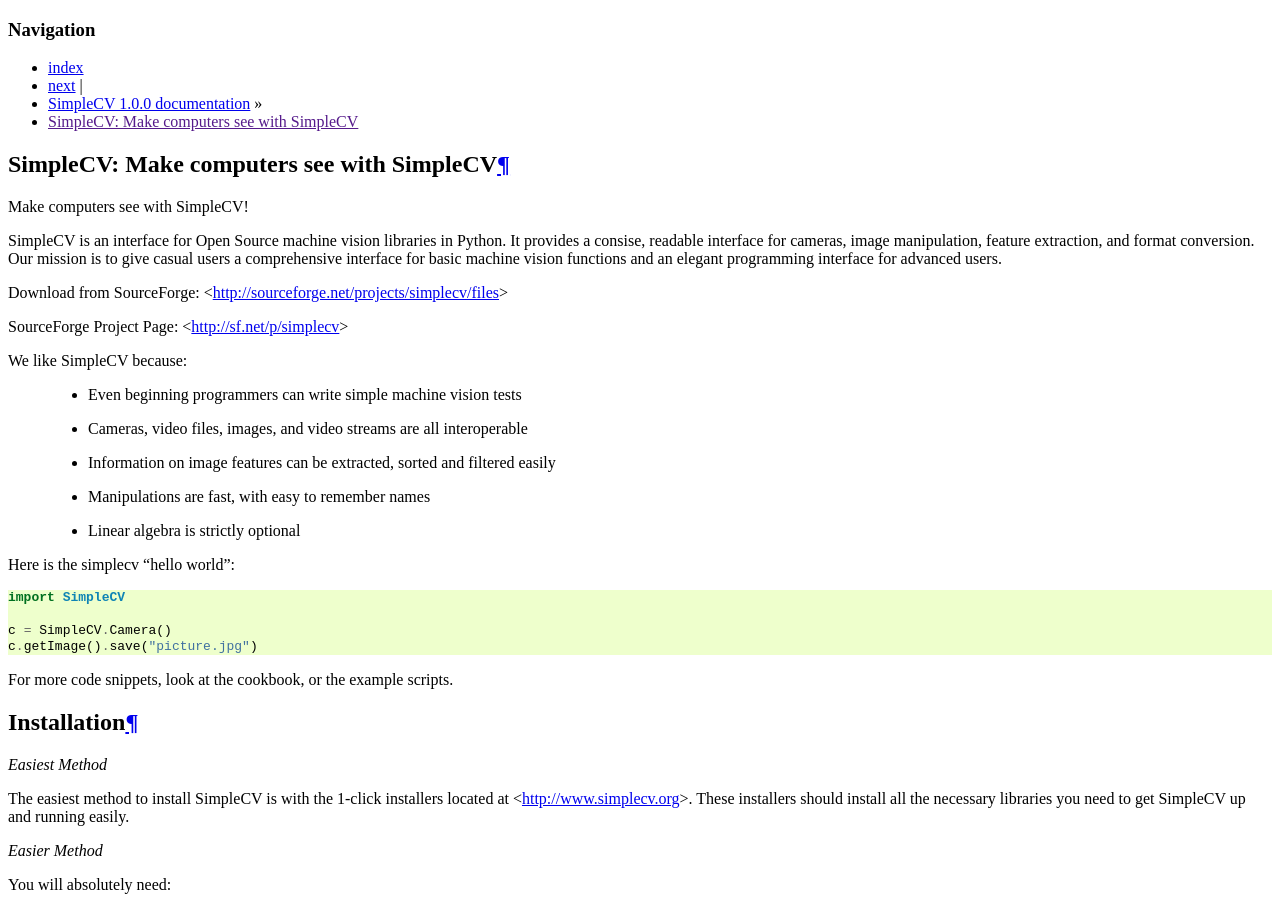
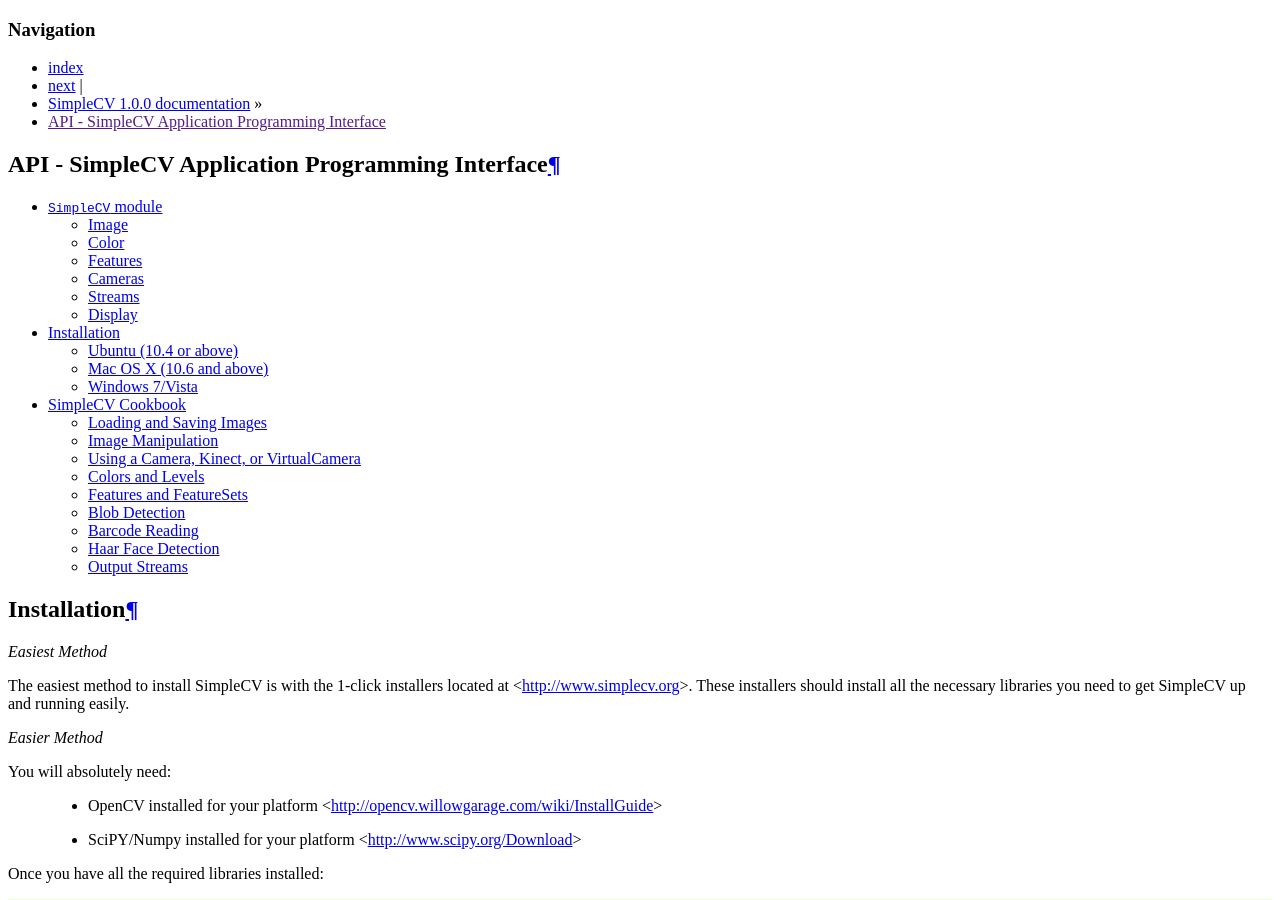
Before and after one commit to sightmachine/SimpleCV, a Sphinx documentation site: the page built from doc/index.rst, in a window 1280 px wide and 900 px high. Built offline with Sphinx 7.4.7, drawn with Linux system fonts in a browser that asks for light colours; part of the change alters nothing that is shown; some of the changed text lies outside the part shown.

```diff
--- a/doc/api.rst
+++ b/doc/api.rst
@@ -12,12 +12,38 @@ Image
    :inherited-members:
    :undoc-members:
 
+Color
+--------
+
+.. autoclass:: Color
+    :show-inheritance:
+    :members:
+    :inherited-members:
+    :undoc-members:
+
 .. autoclass:: ColorCurve
    :show-inheritance:
    :members:
    :inherited-members:
    :undoc-members:
 
+.. autoclass:: ColorMap
+    :show-inheritance:
+    :members:
+    :inherited-members:
+    :undoc-members:
+
+.. autoclass:: ColorSpace
+    :show-inheritance:
+    :members:
+    :inherited-members:
+    :undoc-members:
+
+.. autoclass:: ColorModel
+    :show-inheritance:
+    :members:
+    :inherited-members:
+    :undoc-members:
 
 
 Features
@@ -60,6 +86,13 @@ Features
    :inherited-members:
    :undoc-members:
 
+.. autoclass:: Chessboard
+    :show-inheritance:
+    :members:
+    :inherited-members:
+    :undoc-members:
+
+
 Cameras
 --------
 
@@ -96,3 +129,31 @@ Streams
    :members:
    :inherited-members:
    :undoc-members:
+
+.. autoclass:: VideoStream
+   :show-inheritance:
+   :members:
+   :inherited-members:
+   :undoc-members:
+
+
+Display
+---------
+
+.. autoclass:: Display
+   :show-inheritance:
+   :members:
+   :inherited-members:
+   :undoc-members:
+
+.. autoclass:: DrawingLayer
+   :show-inheritance:
+   :members:
+   :inherited-members:
+   :undoc-members:
+
+.. autoclass:: Font
+   :show-inheritance:
+   :members:
+   :inherited-members:
+   :undoc-members:
--- a/doc/index.rst
+++ b/doc/index.rst
@@ -1,39 +1,14 @@
-.. SimpleCV documentation master file, created by
-   sphinx-quickstart on Mon May 23 11:11:43 2011.
-   You can adapt this file completely to your liking, but it should at least
-   contain the root `toctree` directive.
+API - SimpleCV Application Programming Interface
+---------------------------
 
-SimpleCV: Make computers see with SimpleCV
-======================================================
+.. toctree::
+   :maxdepth: 2
+   :glob:
 
-Make computers see with SimpleCV!
+   api
+   installation
+   cookbook
 
-SimpleCV is an interface for Open Source machine vision libraries in Python.
-It provides a consise, readable interface for cameras, image manipulation, feature extraction, and format conversion.  Our mission is to give casual users a comprehensive interface for basic machine vision functions and an elegant programming interface for advanced users.
-
-Download from SourceForge: <http://sourceforge.net/projects/simplecv/files>
-
-SourceForge Project Page: <http://sf.net/p/simplecv>
-
-
-
-We like SimpleCV because:
-
- * Even beginning programmers can write simple machine vision tests
- * Cameras, video files, images, and video streams are all interoperable
- * Information on image features can be extracted, sorted and filtered easily
- * Manipulations are fast, with easy to remember names
- * Linear algebra is strictly optional
-
-
-Here is the simplecv "hello world"::
-
-    import SimpleCV
-
-    c = SimpleCV.Camera()
-    c.getImage().save("picture.jpg")
-
-For more code snippets, look at the cookbook, or the example scripts.
 
 Installation
 ---------------------------
@@ -66,14 +41,14 @@ If you need more specific instructions per platform there is:
 
 
 Required Libraries
-----------------------
+==================
 
 * OpenCV 2.2 with Python bindings <http://opencv.willowgarage.com/wiki/>
 * SciPY <http://www.scipy.org>
 * Python Image Library <http://www.pythonware.com/products/pil/>
 
 Optional Libraries
-----------------------
+==================
 Device Support:
 
 * OpenKinect/freenect <http://openkinect.org/wiki/Main_Page>
@@ -89,20 +64,8 @@ Barcode reading:
 * python-zxing https://github.com/oostendo/python-zxing
 
 
-Contents
------------------
-
-.. toctree::
-   :maxdepth: 2
-   :glob:
-
-   api
-   installation
-   cookbook
-
-
 Videos - Tutorials and Demos
-==================
+---------------------------
 Video tutorials and demos can be found at:
 http://www.youtube.com/user/IngenuitasOfficial
 
--- a/doc/installation.rst
+++ b/doc/installation.rst
@@ -1,13 +1,20 @@
 Installation
 ================
+*Note: There are also video tutorials located online at:
+<http://simplecv.org>
+
+
+or on the youtube channel:
+<http://www.youtube.com/user/IngenuitasOfficial>
+
 
 Ubuntu (10.4 or above)
 -------------------------------------
 
 You can now download a .deb file from SourceForge -- look at http://sourceforge.net/projects/simplecv/files for an easier install.
+This is the manual method for installation
 
-.. raw:: html
-    <iframe width="560" height="349" src="http://www.youtube.com/embed/yiOkyVYbS8w" frameborder="0" allowfullscreen></iframe>
+
 
 Steps:
 
```
